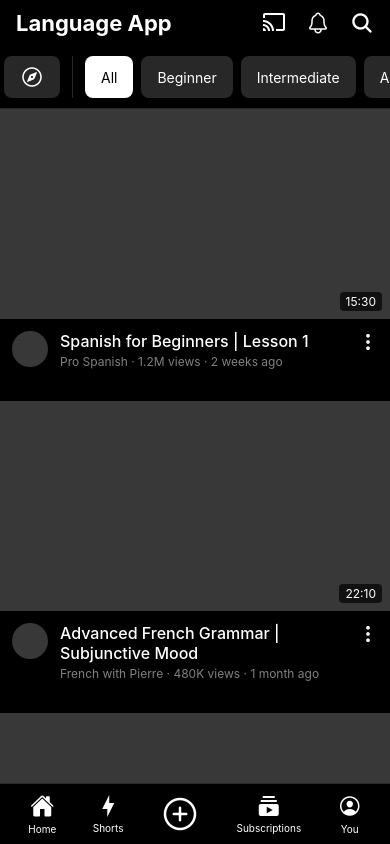
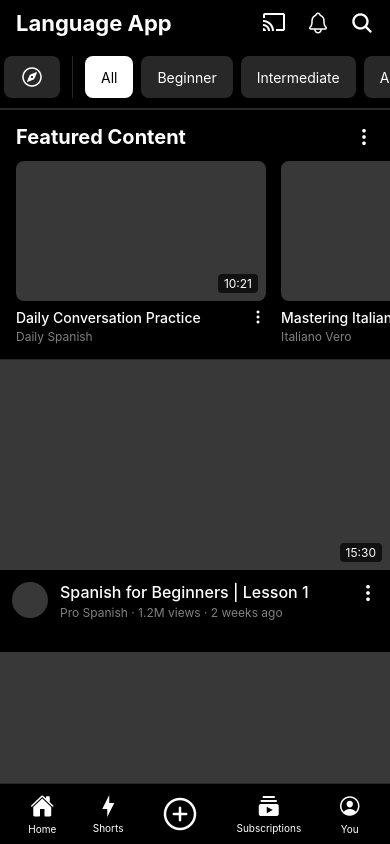
Before and after one commit to tranml/language-learning-app, a React Native app: screen / in a window 390 px wide. Built offline with nearby package versions, Linux system fonts and the light colour scheme.

Commit message:
create FeaturedContent, FeaturedCard components

```diff
--- /dev/null
+++ b/src/components/FeaturedCard.tsx
@@ -0,0 +1,63 @@
+import React from "react";
+import { View, Text, StyleSheet } from "react-native";
+import { Ionicons } from "@expo/vector-icons";
+
+const FeaturedCard = ({ video }) => {
+  return (
+    <View style={styles.container}>
+      <View style={styles.thumbnail}>
+        <Text style={styles.duration}>{video.duration}</Text>
+      </View>
+      <View style={styles.detailsContainer}>
+        <View style={styles.metaContainer}>
+          <Text style={styles.title}>{video.title}</Text>
+          <Text style={styles.metadata}>{video.instructor}</Text>
+        </View>
+        <Ionicons name="ellipsis-vertical" size={16} color="white" />
+      </View>
+    </View>
+  );
+};
+
+const styles = StyleSheet.create({
+  container: {
+    width: 250,
+    marginRight: 15,
+  },
+  thumbnail: {
+    width: "100%",
+    height: 140,
+    backgroundColor: "#383838",
+    justifyContent: "flex-end",
+    alignItems: "flex-end",
+    borderRadius: 8,
+  },
+  duration: {
+    backgroundColor: "rgba(0,0,0,0.7)",
+    color: "white",
+    paddingHorizontal: 6,
+    paddingVertical: 2,
+    borderRadius: 4,
+    margin: 8,
+    fontSize: 12,
+  },
+  detailsContainer: {
+    flexDirection: "row",
+    paddingTop: 8,
+  },
+  metaContainer: {
+    flex: 1,
+  },
+  title: {
+    color: "white",
+    fontSize: 14,
+    fontWeight: "500",
+  },
+  metadata: {
+    color: "gray",
+    fontSize: 12,
+    marginTop: 3,
+  },
+});
+
+export default FeaturedCard;
--- /dev/null
+++ b/src/components/FeaturedContent.tsx
@@ -0,0 +1,71 @@
+import React from "react";
+import { View, Text, StyleSheet, FlatList } from "react-native";
+import FeaturedCard from "./FeaturedCard";
+import { Ionicons } from "@expo/vector-icons";
+
+const featuredVideos = [
+  {
+    id: "1",
+    title: "Daily Conversation Practice",
+    instructor: "Daily Spanish",
+    duration: "10:21",
+  },
+  {
+    id: "2",
+    title: "Mastering Italian Verbs",
+    instructor: "Italiano Vero",
+    duration: "18:55",
+  },
+  {
+    id: "3",
+    title: "Essential German Phrases",
+    instructor: "GermanPod101",
+    duration: "12:30",
+  },
+];
+
+const FeaturedContent = () => {
+  return (
+    <View style={styles.container}>
+      <View style={styles.header}>
+        <Text style={styles.title}>Featured Content</Text>
+        <Ionicons name="ellipsis-vertical" size={20} color="white" />
+      </View>
+      <FlatList
+        data={featuredVideos}
+        renderItem={({ item }) => <FeaturedCard video={item} />}
+        keyExtractor={(item) => item.id}
+        horizontal
+        showsHorizontalScrollIndicator={false}
+        contentContainerStyle={styles.list}
+      />
+    </View>
+  );
+};
+
+const styles = StyleSheet.create({
+  container: {
+    paddingVertical: 15,
+    borderTopWidth: 1,
+    borderTopColor: "#282828",
+    borderBottomWidth: 1,
+    borderBottomColor: "#282828",
+  },
+  header: {
+    flexDirection: "row",
+    justifyContent: "space-between",
+    alignItems: "center",
+    paddingHorizontal: 16,
+    marginBottom: 12,
+  },
+  title: {
+    color: "white",
+    fontSize: 20,
+    fontWeight: "bold",
+  },
+  list: {
+    paddingHorizontal: 16,
+  },
+});
+
+export default FeaturedContent;
--- a/src/screens/HomeScreen.tsx
+++ b/src/screens/HomeScreen.tsx
@@ -4,6 +4,7 @@ import Header from "../components/Header";
 import FilterChips from "../components/FilterChips";
 import VideoCard from "../components/VideoCard";
 import BottomNav from "../components/BottomNav";
+import FeaturedContent from "../components/FeaturedContent";
 
 const dummyVideos = [
   {
@@ -38,6 +39,7 @@ const HomeScreen = () => {
       <Header />
       <FilterChips />
       <FlatList
+        ListHeaderComponent={<FeaturedContent />}
         data={dummyVideos}
         renderItem={({ item }) => <VideoCard video={item} />}
         keyExtractor={(item) => item.id}
```
